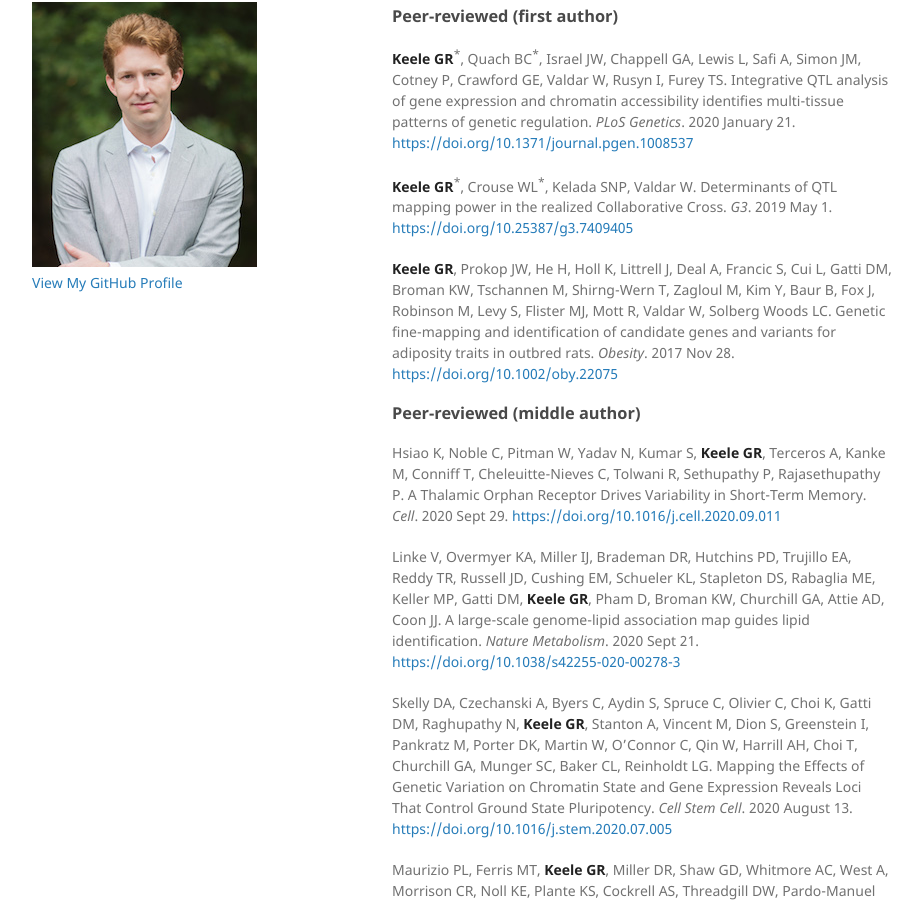
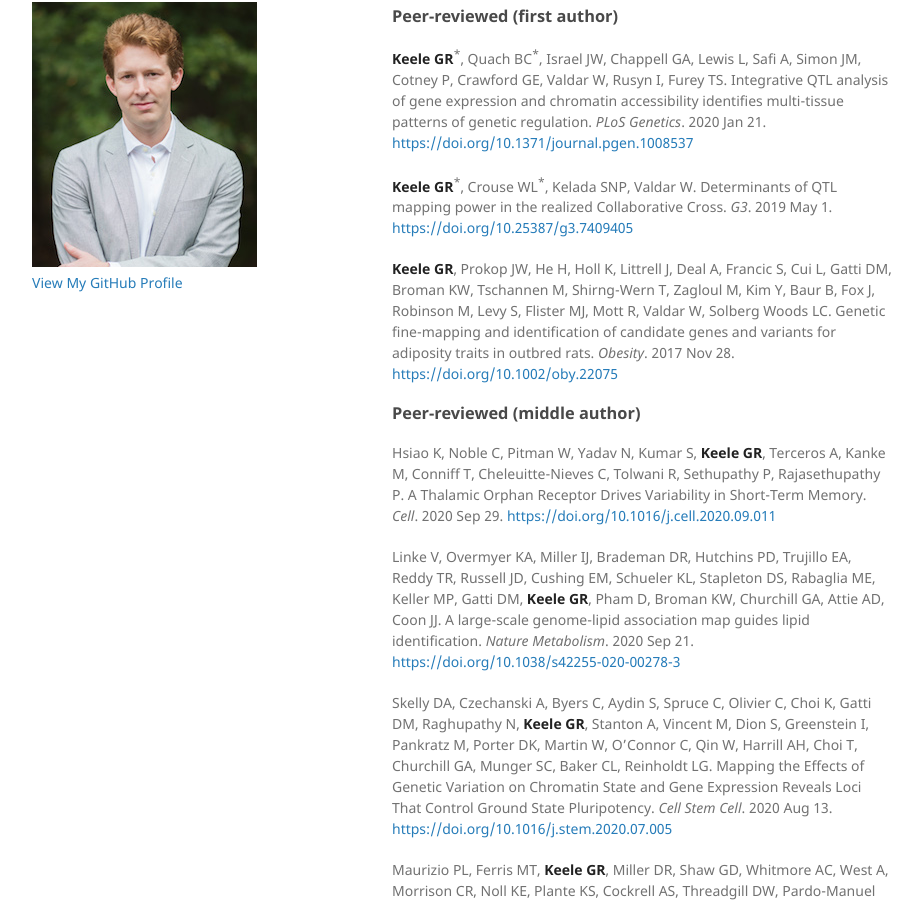
Before and after one commit to gkeele/gkeele.github.io, a Jekyll site: the page built from publications.md, in a window 1280 px wide and 1400 px high, scrolled down 449 px. Shown: the part 148-1051 px from the top of the window, without its empty margins (178-1100 px from the left). Built offline with Jekyll 4.4.1, drawn with Linux system fonts in a browser that asks for light colours; our own code applies the rules of GitHub Pages for plain Markdown files; some of the changed text lies outside the part shown.

Commit message:
minor update

```diff
--- a/publications.md
+++ b/publications.md
@@ -17,7 +17,7 @@ Gerdes Gyuricza I, Chick JM, **Keele GR**, Deighan AG, Munger SC, Korstanje RC,
 
 ### Peer-reviewed (first author)
 
-**Keele GR**<sup>\*</sup>, Quach BC<sup>\*</sup>, Israel JW, Chappell GA, Lewis L, Safi A, Simon JM, Cotney P, Crawford GE, Valdar W, Rusyn I, Furey TS. Integrative QTL analysis of gene expression and chromatin accessibility identifies multi-tissue patterns of genetic regulation. *PLoS Genetics*. 2020 January 21. [https://doi.org/10.1371/journal.pgen.1008537](https://journals.plos.org/plosgenetics/article?id=10.1371/journal.pgen.1008537)
+**Keele GR**<sup>\*</sup>, Quach BC<sup>\*</sup>, Israel JW, Chappell GA, Lewis L, Safi A, Simon JM, Cotney P, Crawford GE, Valdar W, Rusyn I, Furey TS. Integrative QTL analysis of gene expression and chromatin accessibility identifies multi-tissue patterns of genetic regulation. *PLoS Genetics*. 2020 Jan 21. [https://doi.org/10.1371/journal.pgen.1008537](https://journals.plos.org/plosgenetics/article?id=10.1371/journal.pgen.1008537)
 
 **Keele GR**<sup>\*</sup>, Crouse WL<sup>\*</sup>, Kelada SNP, Valdar W. Determinants of QTL mapping power in the realized Collaborative Cross. *G3*. 2019 May 1. [https://doi.org/10.25387/g3.7409405](https://www.g3journal.org/content/9/5/1707)
 
@@ -25,11 +25,11 @@ Gerdes Gyuricza I, Chick JM, **Keele GR**, Deighan AG, Munger SC, Korstanje RC,
 
 ### Peer-reviewed (middle author)
 
-Hsiao K, Noble C, Pitman W, Yadav N, Kumar S, **Keele GR**, Terceros A, Kanke M, Conniff T, Cheleuitte-Nieves C, Tolwani R, Sethupathy P, Rajasethupathy P. A Thalamic Orphan Receptor Drives Variability in Short-Term Memory. *Cell*. 2020 Sept 29. [https://doi.org/10.1016/j.cell.2020.09.011](https://www.cell.com/cell/fulltext/S0092-8674(20)31152-1?_returnURL=https%3A%2F%2Flinkinghub.elsevier.com%2Fretrieve%2Fpii%2FS0092867420311521%3Fshowall%3Dtrue)
+Hsiao K, Noble C, Pitman W, Yadav N, Kumar S, **Keele GR**, Terceros A, Kanke M, Conniff T, Cheleuitte-Nieves C, Tolwani R, Sethupathy P, Rajasethupathy P. A Thalamic Orphan Receptor Drives Variability in Short-Term Memory. *Cell*. 2020 Sep 29. [https://doi.org/10.1016/j.cell.2020.09.011](https://www.cell.com/cell/fulltext/S0092-8674(20)31152-1?_returnURL=https%3A%2F%2Flinkinghub.elsevier.com%2Fretrieve%2Fpii%2FS0092867420311521%3Fshowall%3Dtrue)
 
-Linke V, Overmyer KA, Miller IJ, Brademan DR, Hutchins PD, Trujillo EA, Reddy TR, Russell JD, Cushing EM, Schueler KL, Stapleton DS, Rabaglia ME, Keller MP, Gatti DM, **Keele GR**, Pham D, Broman KW, Churchill GA, Attie AD, Coon JJ. A large-scale genome-lipid association map guides lipid identification. *Nature Metabolism*. 2020 Sept 21. [https://doi.org/10.1038/s42255-020-00278-3](https://www.nature.com/articles/s42255-020-00278-3)
+Linke V, Overmyer KA, Miller IJ, Brademan DR, Hutchins PD, Trujillo EA, Reddy TR, Russell JD, Cushing EM, Schueler KL, Stapleton DS, Rabaglia ME, Keller MP, Gatti DM, **Keele GR**, Pham D, Broman KW, Churchill GA, Attie AD, Coon JJ. A large-scale genome-lipid association map guides lipid identification. *Nature Metabolism*. 2020 Sep 21. [https://doi.org/10.1038/s42255-020-00278-3](https://www.nature.com/articles/s42255-020-00278-3)
 
-Skelly DA, Czechanski A, Byers C, Aydin S, Spruce C, Olivier C, Choi K, Gatti DM, Raghupathy N, **Keele GR**, Stanton A, Vincent M, Dion S, Greenstein I, Pankratz M, Porter DK, Martin W, O’Connor C, Qin W, Harrill AH, Choi T, Churchill GA, Munger SC, Baker CL, Reinholdt LG. Mapping the Effects of Genetic Variation on Chromatin State and Gene Expression Reveals Loci That Control Ground State Pluripotency. *Cell Stem Cell*. 2020 August 13. [https://doi.org/10.1016/j.stem.2020.07.005](https://www.cell.com/cell-stem-cell/fulltext/S1934-5909(20)30343-X?_returnURL=https%3A%2F%2Flinkinghub.elsevier.com%2Fretrieve%2Fpii%2FS193459092030343X%3Fshowall%3Dtrue)
+Skelly DA, Czechanski A, Byers C, Aydin S, Spruce C, Olivier C, Choi K, Gatti DM, Raghupathy N, **Keele GR**, Stanton A, Vincent M, Dion S, Greenstein I, Pankratz M, Porter DK, Martin W, O’Connor C, Qin W, Harrill AH, Choi T, Churchill GA, Munger SC, Baker CL, Reinholdt LG. Mapping the Effects of Genetic Variation on Chromatin State and Gene Expression Reveals Loci That Control Ground State Pluripotency. *Cell Stem Cell*. 2020 Aug 13. [https://doi.org/10.1016/j.stem.2020.07.005](https://www.cell.com/cell-stem-cell/fulltext/S1934-5909(20)30343-X?_returnURL=https%3A%2F%2Flinkinghub.elsevier.com%2Fretrieve%2Fpii%2FS193459092030343X%3Fshowall%3Dtrue)
 
 Maurizio PL, Ferris MT, **Keele GR**, Miller DR, Shaw GD, Whitmore AC, West A, Morrison CR, Noll KE, Plante KS, Cockrell AS, Threadgill DW, Pardo-Manuel de Villena F, Baric RS, Heise MT, Valdar W. Bayesian diallel analysis reveals *Mx1*-dependent and *Mx1*-independent effects on response to influenza A virus in mice. *G3*. 2017 Nov 29. [https://doi.org/10.1534/g3.117.300438](https://www.g3journal.org/content/8/2/427)
 
@@ -37,7 +37,7 @@ Mosedale M, Kim Y, Brock WJ, Roth SE, Wiltshire T, Eaddy JS, **Keele GR**, Corty
 
 Lange EM, Ribado JV, Zuhlke KA, Johnson AM, **Keele GR**, Li J, Wang Y, Duan Q, Li G, Gao Z, Li Y, Xu J, Zheng SL, Cooney KA. Assessing the cumulative contribution of new and established common genetic risk factors to early-onset prostate cancer. *Cancer Epidemiol Biomarkers Prev*. 2016 May. [https://doi.org/10.1158/1055-9965.EPI-14-0995](https://cebp.aacrjournals.org/content/25/5/766)
 
-Pathak A, Wenzlaff AS, Hyland PL, Cote ML, **Keele GR**, Land S, Boulton ML, Schwartz AG. Apoptosis-related single nucleotide polymorphisms and the risk of non-small cell lung cancer in women. *J Cancer Ther Res*. 2014 January 31. [https://doi.org/10.7243/2049-7962-3-1](http://www.hoajonline.com/jctr/2049-7962/3/1)
+Pathak A, Wenzlaff AS, Hyland PL, Cote ML, **Keele GR**, Land S, Boulton ML, Schwartz AG. Apoptosis-related single nucleotide polymorphisms and the risk of non-small cell lung cancer in women. *J Cancer Ther Res*. 2014 Jan 31. [https://doi.org/10.7243/2049-7962-3-1](http://www.hoajonline.com/jctr/2049-7962/3/1)
 
 Lange EM, Johnson AM, Wang Y, Zuhlke KA, Lu Y, Ribado JV, **Keele GR**, Li J, Duan Q, Li G, Gao Z, Li Y, Xu J, Isaacs WB, Zheng S, Cooney KA. Genome-wide association scan for variants associated with early-onset prosate cancer. *PLoS One*. 2014 Apr 16. [https://doi.org/10.1371/journal.pone.0093436](https://journals.plos.org/plosone/article?id=10.1371/journal.pone.0093436)
 
```
